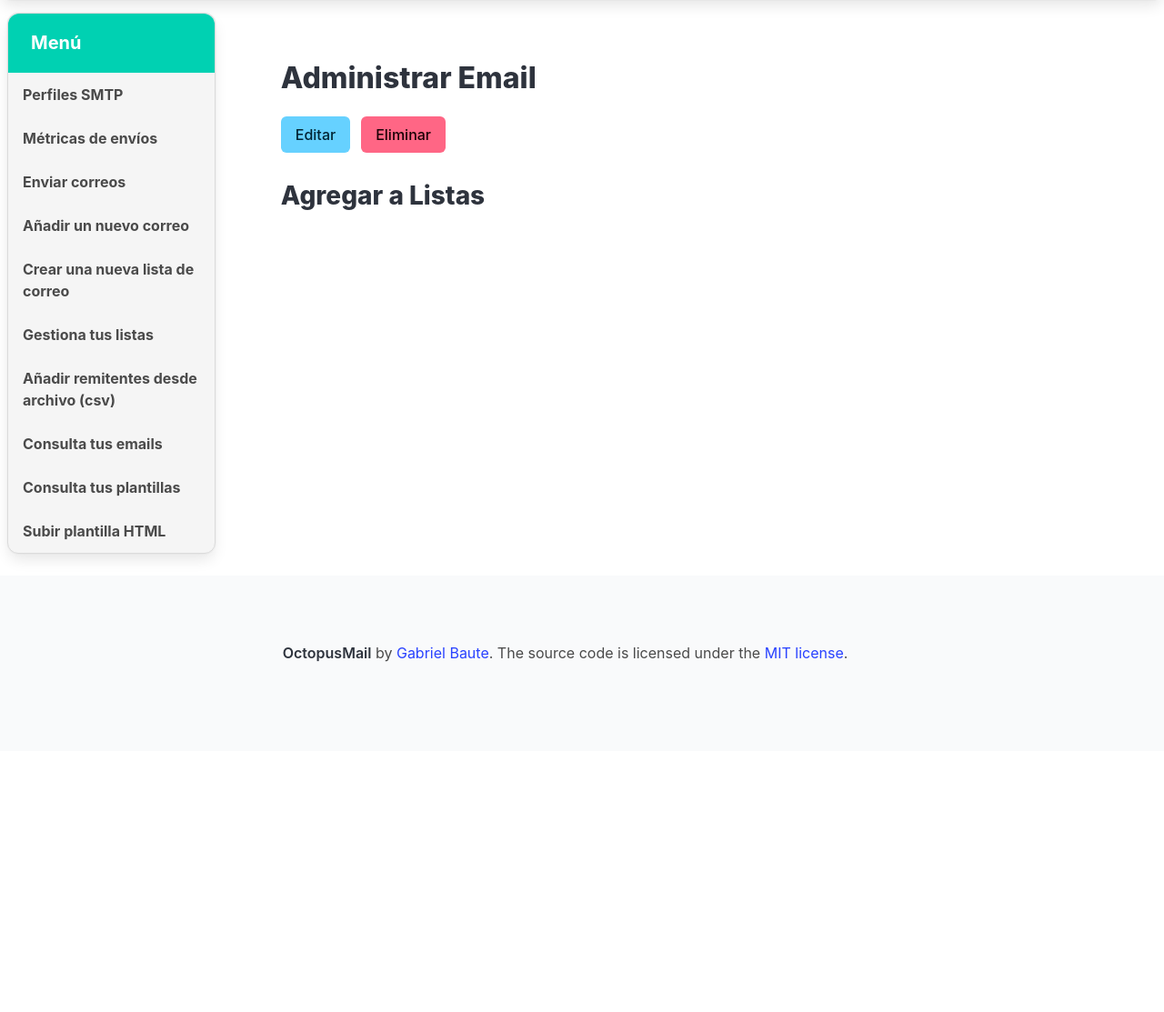
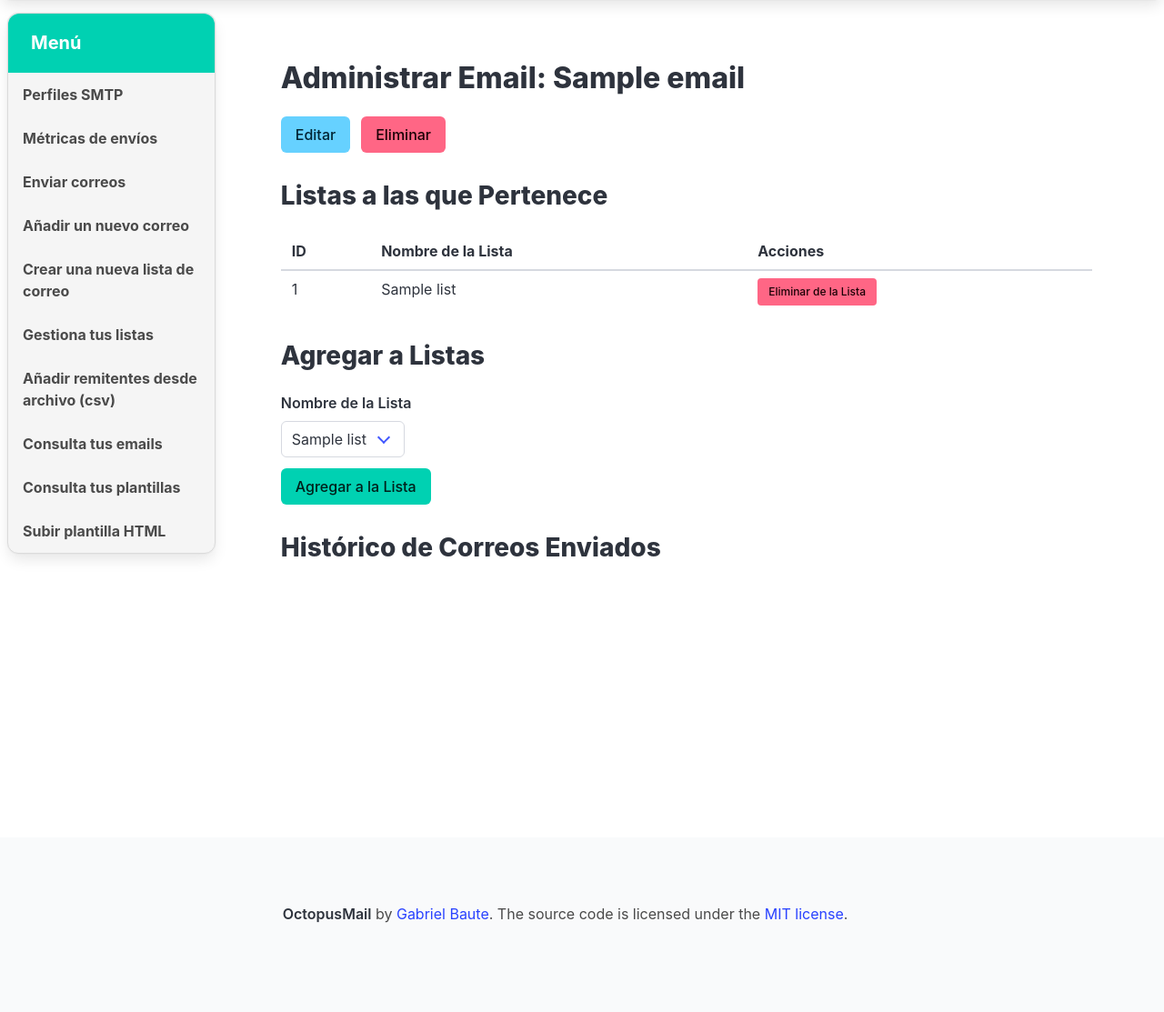
Before and after one commit to gabrielbaute/octopusmail, a Flask app: page /manage_email/1 in a window 1280 px wide. Shown: the part 92-1205 px from the top of the page at 91% size. Before the commit the page ends 820 px from the top, so only its background shows below. Run offline with Flask 3, Linux system fonts and the light colour scheme; a user stored in the database is signed in; tables that the repository leaves empty hold one stand-in row (values such as "Sample post"); a map, chart or similar area stays blank.

Commit message:
Estadisticas de envio

```diff
--- a/app/routes/email_routes.py
+++ b/app/routes/email_routes.py
@@ -9,7 +9,8 @@ from flask import(
     render_template,
     redirect,
     url_for,
-    flash
+    flash,
+    jsonify
     )
 
 from core.importcsv import importcsv
@@ -212,9 +213,19 @@ def delete_email(email_id):
     flash("Email eliminado correctamente!", "success")
     return redirect(url_for("email.show_emails"))
 
-# Ruta para administrar email
+# Ruta para administrar un email específico
 @email_bp.route("/manage_email/<int:email_id>")
 @login_required
 def manage_email(email_id):
     email=session.query(Email).get(email_id)
-    return render_template("manage_email.html", email=email)
+    all_lists=session.query(List).all()
+
+    # Preparar los datos para el gráfico
+    labels=[date.timestamp.strftime("%Y-%m-%d") for date in email.send_dates]
+    data=[date.timestamp.timestamp() for date in email.send_dates]
+    json_data={
+        'labels': labels,
+        'data': data
+    }
+
+    return render_template('manage_email.html', email=email, all_lists=all_lists, json_data=json_data)
--- a/app/static/js/main.js
+++ b/app/static/js/main.js
@@ -61,4 +61,36 @@ document.addEventListener('DOMContentLoaded', () => {
             localStorage.setItem('theme', 'light');
         }
     });
+
+    // Gráfica de histórico de correos
+    if (document.getElementById('emailHistoryChart')) {
+        const jsonData = JSON.parse(document.getElementById('emailHistoryChart').dataset.json);
+
+        var ctx = document.getElementById('emailHistoryChart').getContext('2d');
+        var emailHistoryChart = new Chart(ctx, {
+            type: 'line',
+            data: {
+                labels: jsonData.labels,
+                datasets: [{
+                    label: 'Envíos de Correos',
+                    data: jsonData.data,
+                    borderColor: 'rgba(75, 192, 192, 1)',
+                    borderWidth: 1
+                }]
+            },
+            options: {
+                scales: {
+                    x: {
+                        type: 'time',
+                        time: {
+                            unit: 'day'
+                        }
+                    },
+                    y: {
+                        beginAtZero: true
+                    }
+                }
+            }
+        });
+    }
 });
--- a/app/templates/manage_email.html
+++ b/app/templates/manage_email.html
@@ -5,13 +5,59 @@
 {% block content %}
 <section class="section">
     <div class="container">
-        <h1 class="title">Administrar Email</h1>
+        <h1 class="title">Administrar Email: {{ email.name }}</h1>
         <div class="buttons">
             <a class="button is-info" href="{{ url_for('email.edit_email', email_id=email.id) }}">Editar</a>
             <a class="button is-danger" href="{{ url_for('email.delete_email', email_id=email.id) }}">Eliminar</a>
         </div>
+
+        <h2 class="subtitle">Listas a las que Pertenece</h2>
+        <table class="table is-fullwidth is-striped">
+            <thead>
+                <tr>
+                    <th>ID</th>
+                    <th>Nombre de la Lista</th>
+                    <th>Acciones</th>
+                </tr>
+            </thead>
+            <tbody>
+                {% for list in email.lists %}
+                <tr>
+                    <td>{{ list.id }}</td>
+                    <td>{{ list.name }}</td>
+                    <td>
+                        <a class="button is-small is-danger" href="{{ url_for('list.remove_email_from_list', email_id=email.id, list_id=list.id) }}">Eliminar de la Lista</a>
+                    </td>
+                </tr>
+                {% endfor %}
+            </tbody>
+        </table>
+
         <h2 class="subtitle">Agregar a Listas</h2>
-        <!-- Aquí puedes añadir el formulario para agregar el email a listas -->
+        <form method="POST" action="{{ url_for('list.add_email_to_list', email_id=email.id) }}">
+            <div class="field">
+                <label class="label">Nombre de la Lista</label>
+                <div class="control">
+                    <div class="select">
+                        <select name="list_id">
+                            {% for list in all_lists %}
+                            <option value="{{ list.id }}">{{ list.name }}</option>
+                            {% endfor %}
+                        </select>
+                    </div>
+                </div>
+            </div>
+            <div class="field">
+                <div class="control">
+                    <button class="button is-primary">Agregar a la Lista</button>
+                </div>
+            </div>
+        </form>
+
+        <h2 class="subtitle">Histórico de Correos Enviados</h2>
+        <canvas id="emailHistoryChart" width="400" height="200"></canvas>
     </div>
 </section>
+
+<script src="https://cdn.jsdelivr.net/npm/chart.js"></script>
 {% endblock %}
```
Also changed, not shown: app/routes/lists_routes.py (+29 -0 lines).
